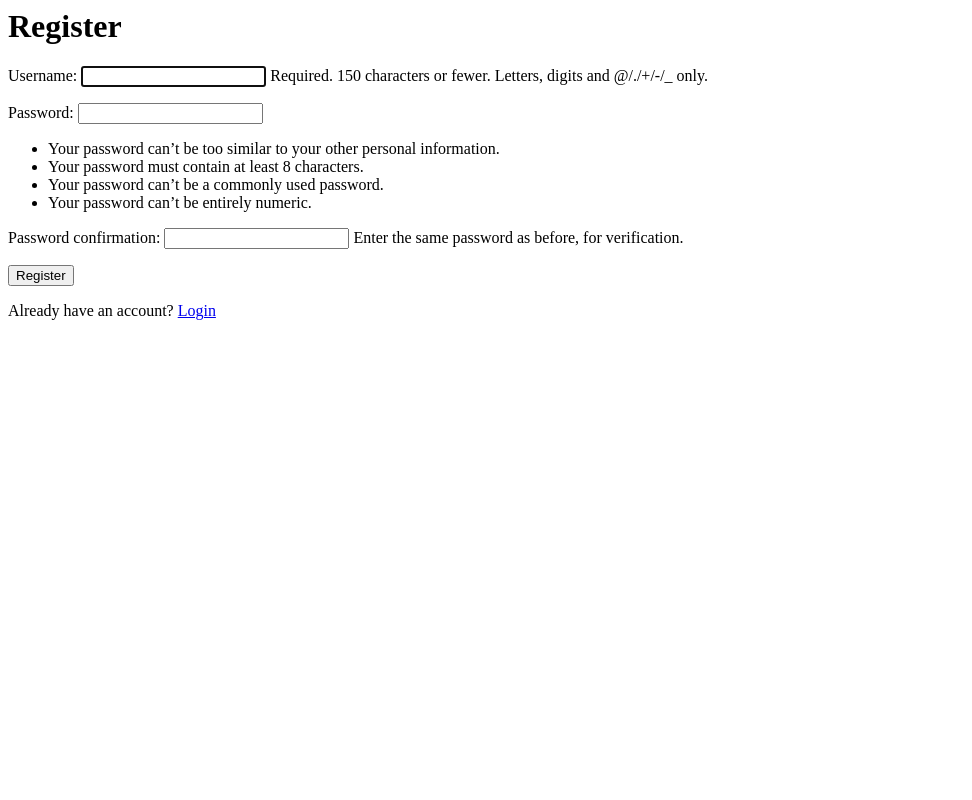
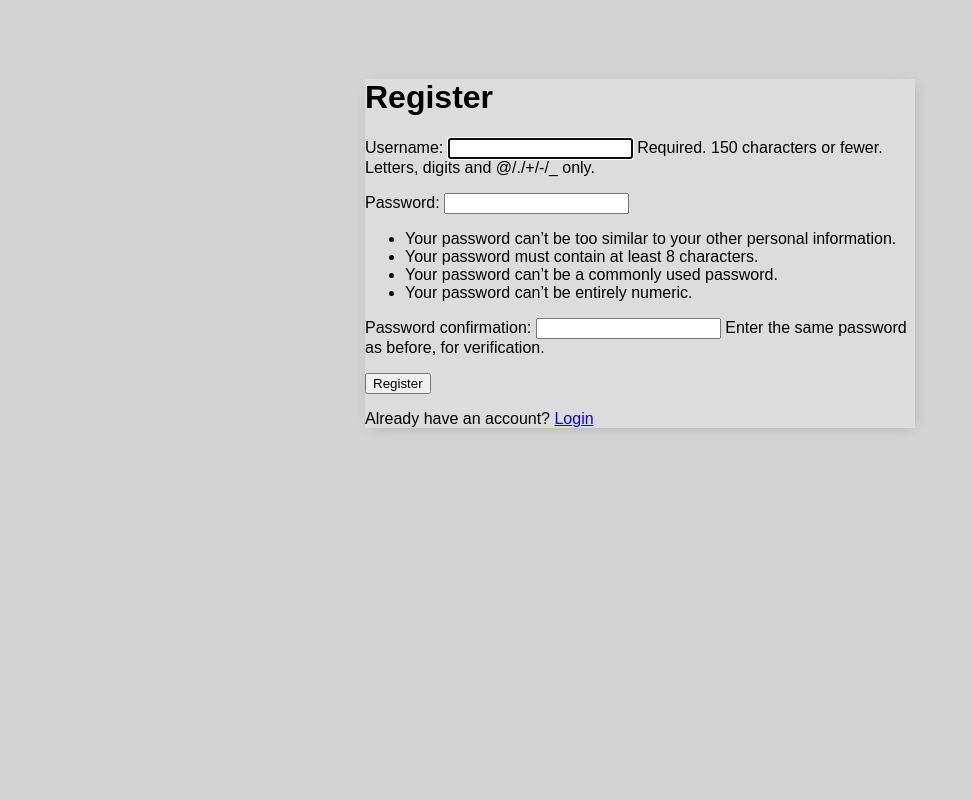
Before and after one commit to YashNandwana/TodoDjango, a Django app: page /register/ in a window 1280 px wide. Shown: the whole page, without its empty margins (0-972 px from the left). Run offline with Django 4.2, Linux system fonts and the light colour scheme.

Commit message:
third commit

```diff
--- /dev/null
+++ b/todo_list/base/templates/base/main.html
@@ -0,0 +1,49 @@
+<!DOCTYPE html>
+<html>
+    <head>
+        <meta charset="utf-8">
+        <meta http-equiv="X-UA-Compatible" content="IE=edge">
+        <title>TODO LIST</title>
+        <meta name="description" content="">
+        <meta name="viewport" content="width=device-width, initial-scale=1">
+        <link rel="stylesheet" href="">
+        <link rel="preconnect" href="https://fonts.googleapis.com"><link rel="preconnect" href="https://fonts.gstatic.com" crossorigin><link href="https://fonts.googleapis.com/css2?family=Nunito+Sans:wght@200&display=swap" rel="stylesheet">
+
+        <style>
+            body{
+                background-color: lightgrey;
+                font-family: 'Nunito', sans-serif;
+                padding-top: 50px;
+
+            }
+
+            h1,
+            h2,
+            h3,
+            h4,
+            h5,
+            h6,
+                {
+                    font-family: 'Raleway', sans-serif;
+            }
+
+            .container {
+                max-width: 550px;
+                margin: auto;
+                background-color: gainsboro;
+                -webkit-box-shadow: 2px 2px 13px -4px rgba(0, 0, 0, 0.21);
+                box-shadow: 2px 2px 13px -4px rgba(0, 0, 0, 0.21);
+            }
+
+        </style>
+
+
+    </head>
+    <body>
+        <div class="container">
+            {% block content %}
+            {% endblock content %}
+        </div>
+
+    </body>
+</html>
--- a/todo_list/base/templates/base/register.html
+++ b/todo_list/base/templates/base/register.html
@@ -1,3 +1,7 @@
+{% extends 'base/main.html' %}
+
+{% block content %}
+
 <h1>Register</h1>
 
 <form method = "POST">
@@ -8,3 +12,6 @@
 
 
 <p> Already have an account? <a href="{% url 'register' %}">Login</a></p>
+{% comment %} {% extends 'base/main.html' %} {% endcomment %}
+
+{% endblock content %}
--- a/todo_list/base/templates/base/task_form.html
+++ b/todo_list/base/templates/base/task_form.html
@@ -1,3 +1,6 @@
+{% extends 'base/main.html' %}
+
+{% block content %}
 <h3>Task Form</h3>
 <a href="{% url 'tasks' %}"> Go Back</a>
 <form method = "POST" action = "">
@@ -5,3 +8,6 @@
     {{form.as_p}}
     <input type="submit" value="Submit">
 </form>
+{% comment %} {% extends 'base/main.html' %} {% endcomment %}
+
+{% endblock content %}
--- a/todo_list/base/views.py
+++ b/todo_list/base/views.py
@@ -46,6 +46,13 @@ class TaskList(LoginRequiredMixin, ListView):
         context['tasks'] = context['tasks'].filter(user=self.request.user)
         context['count'] = context['tasks'].filter(complete=False).count()
 
+        search_input = self.request.GET.get('search-area') or ''
+        if search_input:
+            context['tasks'] = context['tasks'].filter(
+                title__icontains=search_input)
+
+        context['search_input'] = search_input
+
         return context
 
 class TaskDetail(LoginRequiredMixin, DetailView):
@@ -60,7 +67,7 @@ class TaskCreate(LoginRequiredMixin, CreateView):
 
     def form_valid(self, form):
         form.instance.user = self.request.user
-        return super
+        return super(TaskCreate, self).form_valid(form)
 
 class TaskUpdate(LoginRequiredMixin, UpdateView):
     model = Task
```
Also changed, not shown: todo_list/base/templates/base/login.html (+7 -0 lines), todo_list/base/templates/base/task_confirm_delete.html (+7 -0 lines), todo_list/base/templates/base/task_list.html (+12 -0 lines), todo_list/db.sqlite3.
